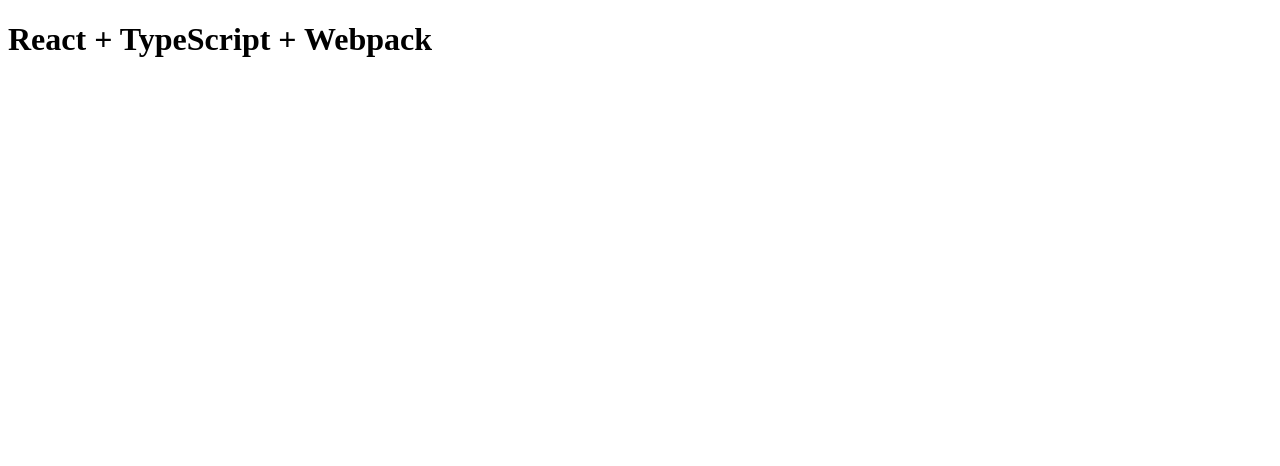
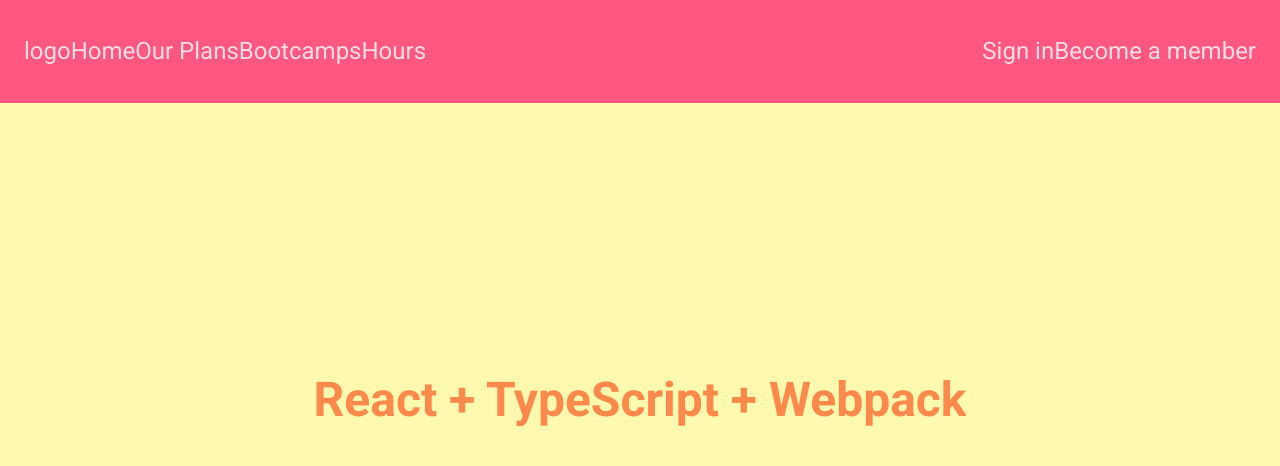
Before and after one commit to johnnyblaze993/gym-website, a React (Create React App) app: page / in a window 1280 px wide. Shown: the top 466 px of the page. Built offline with nearby package versions, Linux system fonts and the light colour scheme.

Commit message:
new boot goofin

```diff
--- a/src/App.module.scss
+++ b/src/App.module.scss
@@ -0,0 +1,61 @@
+@import './style.module.scss';
+
+* {
+    @include box-sizing;
+    @include transition;
+    @include text-overflow;
+    padding: 0;
+    margin: 0;
+
+}
+
+.App {
+    @include box-sizing;
+    @include transition;
+    @include text-overflow;
+    font-family: $font-family-primary;
+    @include fluid-type($breakpoint-small, $breakpoint-large, $font-size-small, $font-size-large);
+
+    color: $orange-dark;
+    background-color: $yellow;
+    min-height: 100vh;
+    display: flex;
+    flex-direction: column;
+    align-items: center;
+    justify-content: center;
+
+    color: $orange-dark;
+    position: relative;
+
+    //animation
+
+    .container {
+        @include flex-row;
+        justify-content: space-between;
+        width: 100%;
+        color: $pink-light;
+        background-color: $pink-dark;
+        padding: $spacing-large;
+        position: absolute;
+        top: 0;
+        left: 0;
+        z-index: 1;
+
+        @include keyframes(fade-out) {
+            0% {
+                opacity: 1;
+            }
+
+            90% {
+                opacity: 0;
+            }
+        }
+
+        // Add animation to element
+
+        h1 {
+            @include animation('fade-out 5s 3');
+        }
+
+    }
+}
--- a/src/App.tsx
+++ b/src/App.tsx
@@ -1,8 +1,11 @@
 import React from "react";
+import styles from "./App.module.scss";
+import NavBar from "./components/NavBar";
 
 function App() {
   return (
-    <div className="App">
+    <div className={styles.App}>
+      <NavBar />
       <h1>React + TypeScript + Webpack</h1>
     </div>
   );
--- /dev/null
+++ b/src/components/NavBar.module.scss
@@ -0,0 +1,33 @@
+@import '../../src/App.module.scss';
+
+.container {
+    @include flex-row;
+    justify-content: space-between;
+    width: 100%;
+    color: $pink-light;
+    background-color: $pink-dark;
+    padding: $spacing-large;
+    position: absolute;
+    top: 0;
+    left: 0;
+    z-index: 1;
+
+
+
+    .left {
+        @include flex-row;
+
+        .links {
+            @include flex-row;
+        }
+    }
+
+
+
+    .right {
+        @include flex-row;
+
+
+    }
+
+}
--- /dev/null
+++ b/src/components/NavBar.tsx
@@ -0,0 +1,24 @@
+import React from "react";
+import styles from "./NavBar.module.scss";
+
+const NavBar = () => {
+  return (
+    <div className={styles.container}>
+      <div className={styles.left}>
+        <div>logo</div>
+        <div className={styles.links}>
+          <div>Home</div>
+          <div>Our Plans</div>
+          <div>Bootcamps</div>
+          <div>Hours</div>
+        </div>
+      </div>
+      <div className={styles.right}>
+        <div>Sign in</div>
+        <div>Become a member</div>
+      </div>
+    </div>
+  );
+};
+
+export default NavBar;
--- a/src/style.module.scss
+++ b/src/style.module.scss
@@ -10,8 +10,9 @@
 $yellow: #FFF9B0;
 $orange: #FFD384;
 $orange-dark: #FF884B;
-$pink: #FF577F;
-$primary-color: #ff9ab2;
+$pink-dark: #FF577F;
+$pink: #ff9ab2;
+$pink-light: #ffdde5;
 
 $breakpoint-small: 576px;
 $breakpoint-medium: 768px;
@@ -67,6 +68,7 @@
 @mixin flex-row {
     display: flex;
     flex-direction: row;
+    align-items: center
 }
 
 @mixin flex-row-center {
@@ -93,7 +95,7 @@
 }
 
 //Media query
-@mixin small-only {
+@mixin mobile {
     @media (max-width: $breakpoint-small) {
         @content;
     }
@@ -111,12 +113,109 @@
     }
 }
 
+//fluid typography
+@mixin fluid-type($min-width, $max-width, $min-font-size, $max-font-size) {
+    $unit1: unit($min-width);
+    $unit2: unit($max-width);
+    $unit3: unit($min-font-size);
+    $unit4: unit($max-font-size);
+
+    @if $unit1 ==$unit2 and $unit1 ==$unit3 and $unit1 ==$unit4 {
+        & {
+            font-size: $min-font-size;
+            line-height: $min-font-size * 2.3;
+
+            @media screen and (min-width: $min-width) {
+                font-size: calc(#{$min-font-size} + #{strip-unit($max-font-size - $min-font-size)} * ((100vw - #{$min-width}) / #{strip-unit($max-width - $min-width)}));
+                line-height: calc(#{$min-font-size} + #{strip-unit($max-font-size - $min-font-size)} * 1.618 * ((100vw - #{$min-width}) / #{strip-unit($max-width - $min-width)}));
+            }
+
+            @media screen and (min-width: $max-width) {
+                font-size: $max-font-size;
+                line-height: $max-font-size * 2.3;
+            }
+        }
+    }
+}
+
+//buttons
+@mixin button($class: primary) {
+    border: 1.5px solid $primary-color;
+    border-radius: 3px;
+    text-transform: uppercase;
+    @include transition();
+    background: none;
+    text-rendering: optimizeLegibility;
+    cursor: pointer;
+    text-align: center;
+
+    @if $class ==primary {
+        height: 20px;
+        line-height: 17px;
+        font-size: 10px;
+        @include letter-spacing(160, 10px);
+    }
+
+    @else if $class ==big {
+        font-size: 14px;
+        @include flex();
+        @include justify-content();
+        @include align-items();
+        width: fit-content;
+        margin: 0 auto;
+        line-height: 20px;
+        min-height: 28px;
+        padding: 0 10px;
+    }
+
+    &:hover {
+        background: $primary-color;
+        color: $white;
+    }
+}
+
+//animation
+@mixin keyframes($animation-name) {
+    @-webkit-keyframes #{$animation-name} {
+        @content;
+    }
+
+    @-moz-keyframes #{$animation-name} {
+        @content;
+    }
+
+    @-ms-keyframes #{$animation-name} {
+        @content;
+    }
+
+    @-o-keyframes #{$animation-name} {
+        @content;
+    }
+
+    @keyframes #{$animation-name} {
+        @content;
+    }
+}
+
+@mixin animation($str) {
+    -webkit-animation: #{$str};
+    -moz-animation: #{$str};
+    -ms-animation: #{$str};
+    -o-animation: #{$str};
+    animation: #{$str};
+}
+
+
+
+
 @export {
-    $yellow,
+    $yellow: $yellow,
     $orange,
     $orange-dark,
     $pink,
-    $primary-color,
+    $pink-dark,
+    $pink-light,
+
     $breakpoint-small,
     $breakpoint-medium,
     $breakpoint-large,
@@ -139,5 +238,9 @@
     flex-center,
     small-only,
     tablet,
-    desktop
+    desktop,
+    fluid-type,
+    button,
+    keyframes,
+    animation
 }
```
